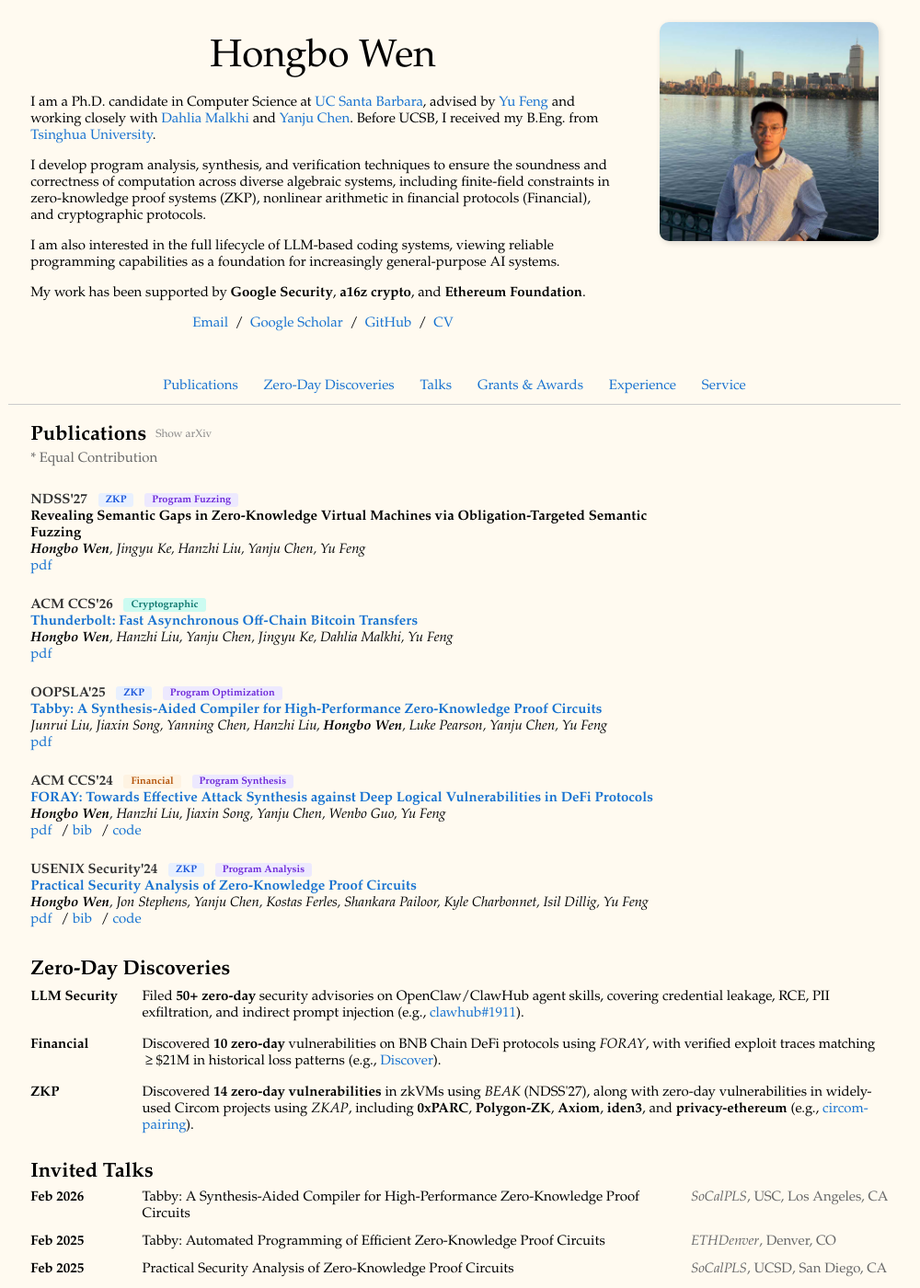
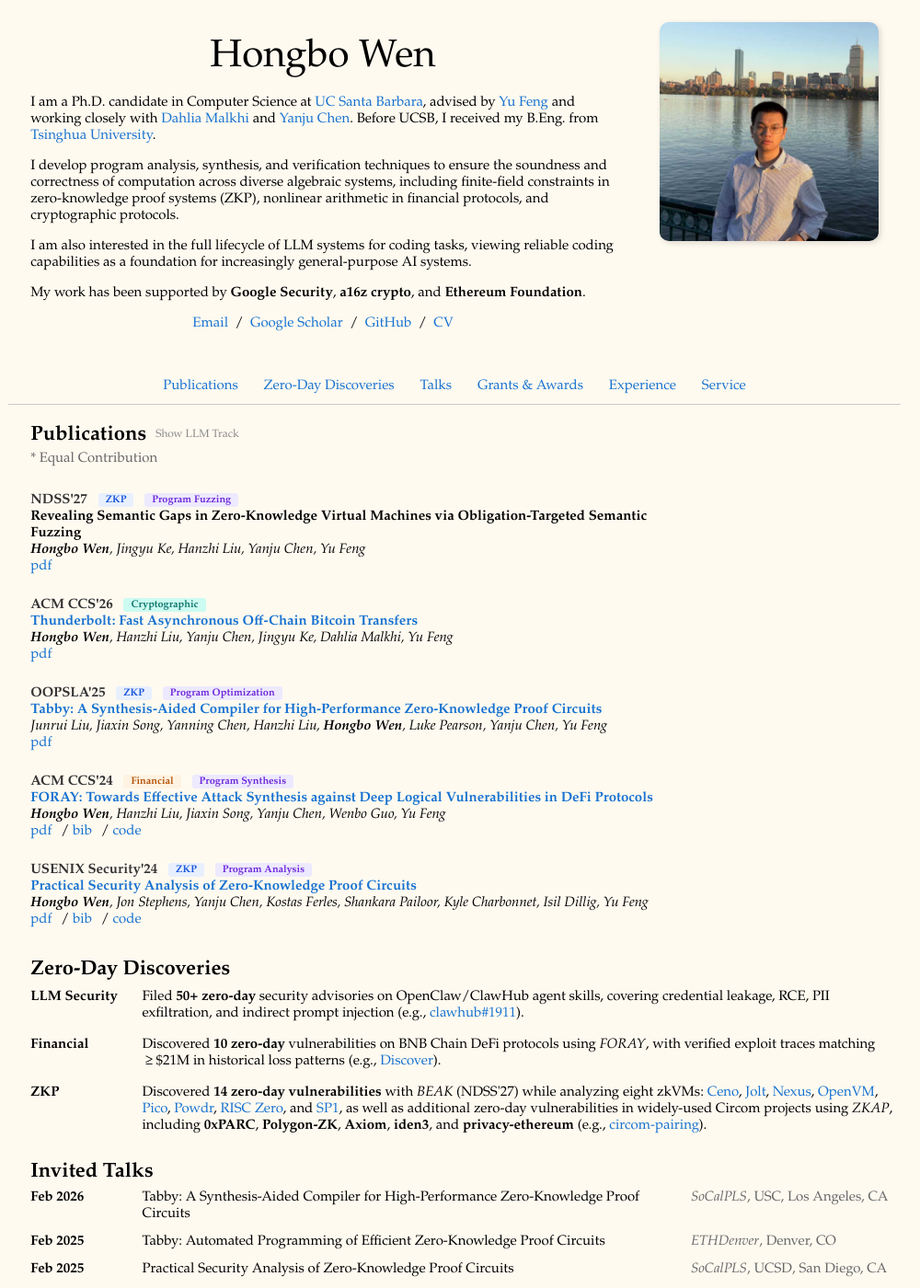
Before and after one commit to whbjzzwjxq/whbjzzwjxq.github.io, a Jekyll site: the page built from _posts/2025-01-28-USENIX_AEC.markdown, in a window 1280 px wide and 1400 px high. Shown: the whole window at 92% size, without its empty margins (146-1146 px from the left). Built offline with Jekyll 4.4.1, drawn with Linux system fonts in a browser that asks for light colours.

Commit message:
Finalize homepage research tracks and academic CV
Co-authored-by: Codex <noreply@openai.com>

```diff
--- a/_layouts/default.html
+++ b/_layouts/default.html
@@ -29,10 +29,10 @@
                 <a href="https://www.tsinghua.edu.cn/en/">Tsinghua University</a>.
               </p>
               <p>
-                I develop program analysis, synthesis, and verification techniques to ensure the soundness and correctness of computation across diverse algebraic systems, including finite-field constraints in zero-knowledge proof systems (ZKP), nonlinear arithmetic in financial protocols (Financial), and cryptographic protocols.
+                I develop program analysis, synthesis, and verification techniques to ensure the soundness and correctness of computation across diverse algebraic systems, including finite-field constraints in zero-knowledge proof systems (ZKP), nonlinear arithmetic in financial protocols, and cryptographic protocols.
               </p>
               <p>
-                I am also interested in the full lifecycle of LLM-based coding systems, viewing reliable programming capabilities as a foundation for increasingly general-purpose AI systems.
+                I am also interested in the full lifecycle of LLM systems for coding tasks, viewing reliable coding capabilities as a foundation for increasingly general-purpose AI systems.
               </p>
               <p>
                 My work has been supported by <b>Google Security</b>, <b>a16z crypto</b>, and <b>Ethereum Foundation</b>.
@@ -68,7 +68,7 @@
             <td style="padding:20px 2.5% 0 2.5%">
               <div class="publications-heading">
                 <h2 id="sec-publications">Publications</h2>
-                <button id="arxiv-toggle" class="arxiv-toggle" type="button" aria-expanded="false" aria-controls="accepted-publications-current arxiv-publications accepted-publications-previous">Show arXiv</button>
+                <button id="arxiv-toggle" class="arxiv-toggle" type="button" aria-expanded="false" aria-controls="accepted-publications-current arxiv-publications accepted-publications-previous">Show LLM Track</button>
               </div>
               <p style="margin-top:4px;color:#666;">* Equal Contribution</p>
             </td>
@@ -277,8 +277,16 @@
           <tr>
             <td style="padding:8px 2.5%;width:15%;vertical-align:top;white-space:nowrap"><b>ZKP</b></td>
             <td style="padding:8px 0;vertical-align:top">
-              Discovered <b>14 zero-day vulnerabilities</b> in zkVMs using <i>BEAK</i> (NDSS'27),
-              along with zero-day vulnerabilities in widely-used Circom projects using <i>ZKAP</i>,
+              Discovered <b>14 zero-day vulnerabilities</b> with <i>BEAK</i> (NDSS'27) while analyzing eight zkVMs:
+              <a href="https://github.com/scroll-tech/ceno">Ceno</a>,
+              <a href="https://github.com/a16z/jolt">Jolt</a>,
+              <a href="https://github.com/nexus-xyz/nexus-zkvm">Nexus</a>,
+              <a href="https://github.com/openvm-org/openvm">OpenVM</a>,
+              <a href="https://github.com/brevis-network/pico">Pico</a>,
+              <a href="https://github.com/powdr-labs/powdr">Powdr</a>,
+              <a href="https://github.com/risc0/risc0">RISC Zero</a>, and
+              <a href="https://github.com/succinctlabs/sp1">SP1</a>,
+              as well as additional zero-day vulnerabilities in widely-used Circom projects using <i>ZKAP</i>,
               including <b>0xPARC</b>, <b>Polygon-ZK</b>, <b>Axiom</b>, <b>iden3</b>, and <b>privacy-ethereum</b>
               (e.g., <a href="https://github.com/0xPARC/zk-bug-tracker#3-circom-pairing-missing-output-check-constraint">circom-pairing</a>).
             </td>
@@ -432,7 +440,7 @@
           group.hidden = !isExpanded;
         });
         toggle.setAttribute('aria-expanded', String(!isExpanded));
-        toggle.textContent = isExpanded ? 'Show arXiv' : 'Show Accepted';
+        toggle.textContent = isExpanded ? 'Show LLM Track' : 'Show PL&Security Track';
       });
     }());
   </script>
```
Also changed, not shown: 1 other file.
